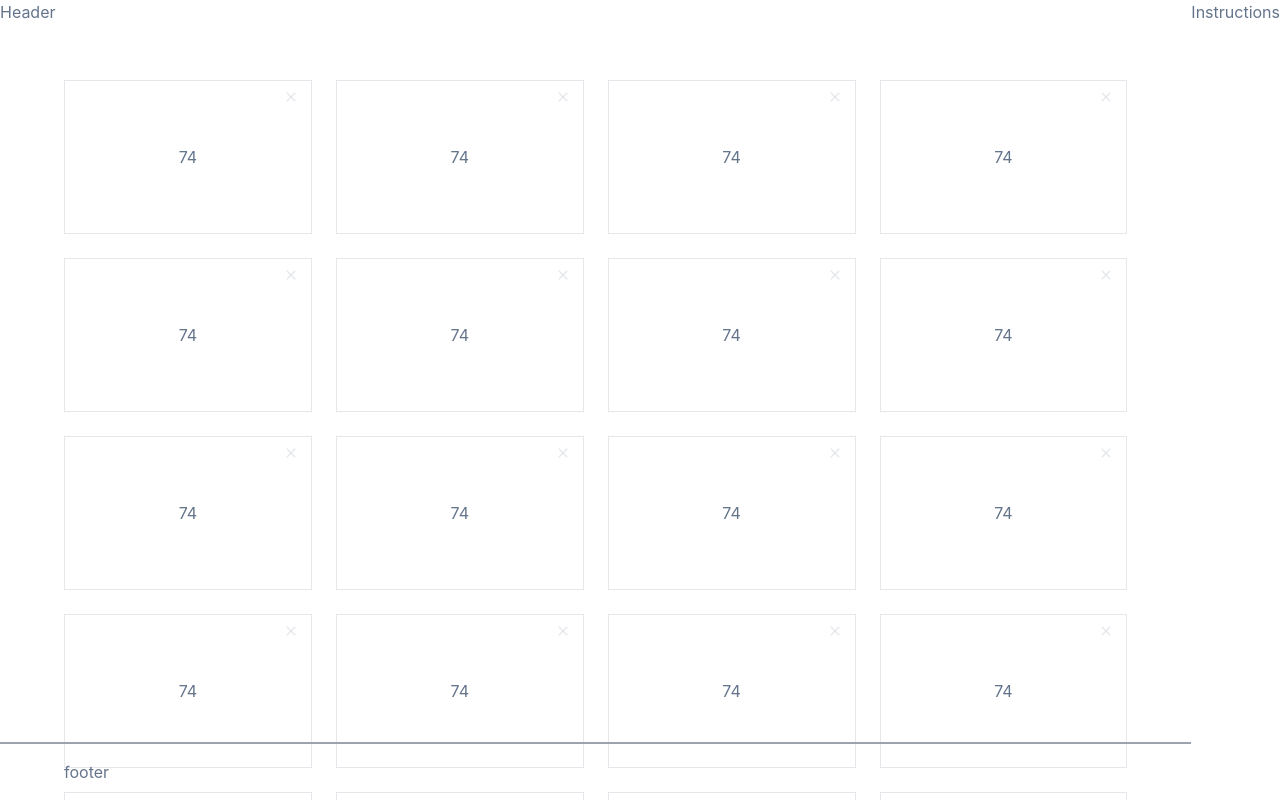
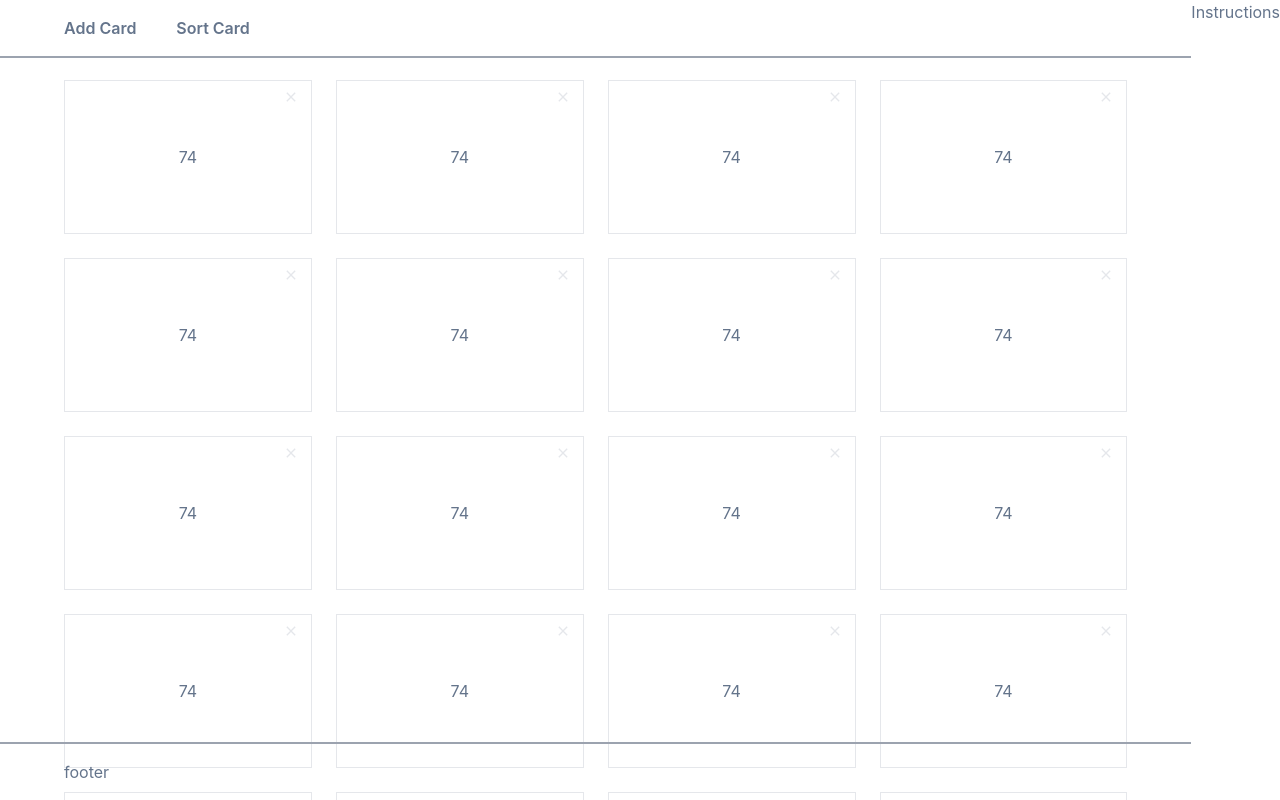
Before and after one commit to AmaduKamara/react-card-test, a React (Create React App) app: page / in a window 1280 px wide. Built offline with nearby package versions, Linux system fonts and the light colour scheme.

Commit message:
Style header and add buttons

```diff
--- a/src/components/Header.jsx
+++ b/src/components/Header.jsx
@@ -1,7 +1,12 @@
 import React from "react";
 
 const Header = () => {
-  return <div>Header</div>;
+  return (
+    <header className="py-4 border-b-2 border-gray-400 absolute top-0 left-0 w-full px-16">
+      <button className="font-semibold">Add Card</button>
+      <button className="font-semibold ml-10">Sort Card</button>
+    </header>
+  );
 };
 
 export default Header;
```
